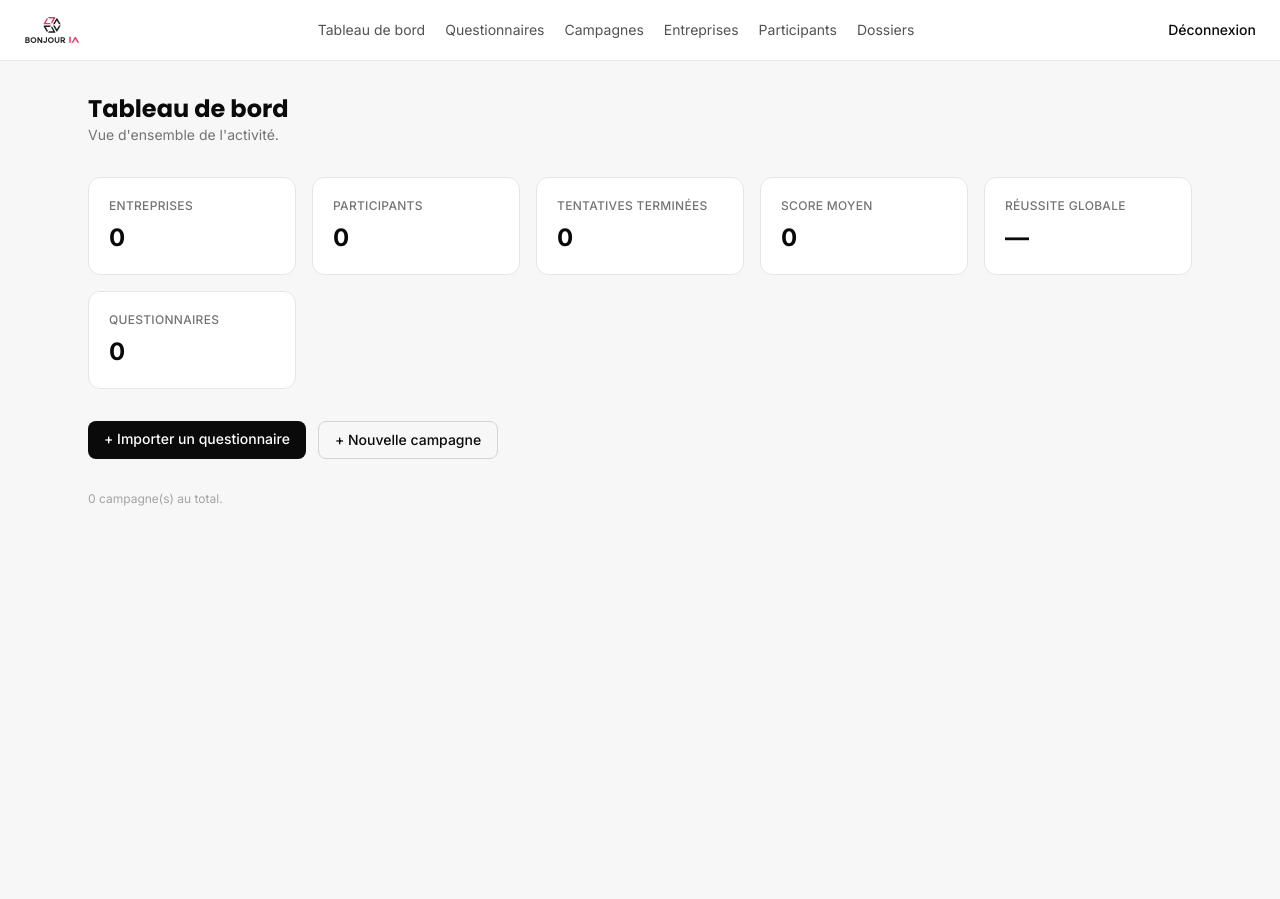
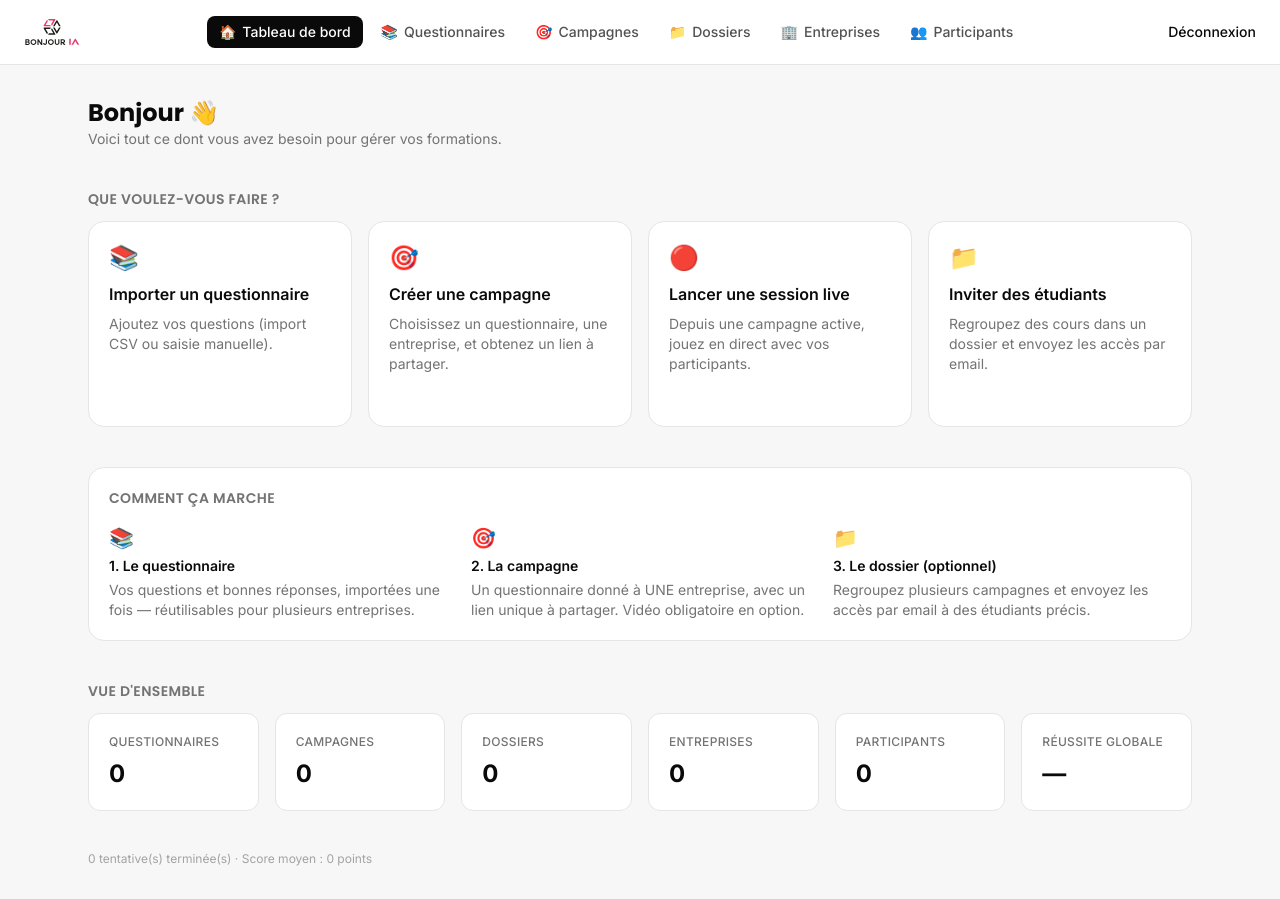
Before and after one commit to arthurbonjouria/quiz-interactif, a Next.js app: page /admin in a window 1280 px wide. Before the commit the page ends 800 px from the top, so only its background shows below. Built offline with nearby package versions, Linux system fonts and the light colour scheme; no server answers; the database is empty.

Commit message:
Simplify admin UX for trainers: action-first dashboard, guided how-it-works, active nav highlighting, cross-links

```diff
--- a/src/app/admin/(dashboard)/campaigns/new/page.tsx
+++ b/src/app/admin/(dashboard)/campaigns/new/page.tsx
@@ -1,13 +1,25 @@
 import { prisma } from "@/lib/db";
 import { NewCampaignForm } from "@/components/admin/NewCampaignForm";
 
-export default async function NewCampaignPage() {
+export default async function NewCampaignPage({
+  searchParams,
+}: {
+  searchParams: { questionnaireId?: string };
+}) {
   const questionnaires = await prisma.questionnaire.findMany({ orderBy: { createdAt: "desc" } });
 
   return (
     <div className="flex flex-col gap-6">
-      <h1 className="text-2xl font-bold">Nouvelle campagne</h1>
-      <NewCampaignForm questionnaires={questionnaires.map((q) => ({ id: q.id, title: q.title, category: q.category }))} />
+      <div>
+        <h1 className="text-2xl font-bold">Nouvelle campagne</h1>
+        <p className="text-sm text-neutral-500">
+          Associe un questionnaire à une entreprise et génère un lien unique à partager.
+        </p>
+      </div>
+      <NewCampaignForm
+        questionnaires={questionnaires.map((q) => ({ id: q.id, title: q.title, category: q.category }))}
+        defaultQuestionnaireId={searchParams.questionnaireId}
+      />
     </div>
   );
 }
--- a/src/app/admin/(dashboard)/campaigns/page.tsx
+++ b/src/app/admin/(dashboard)/campaigns/page.tsx
@@ -19,7 +19,12 @@ export default async function CampaignsPage() {
   return (
     <div className="flex flex-col gap-6">
       <div className="flex items-center justify-between">
-        <h1 className="text-2xl font-bold">Campagnes</h1>
+        <div>
+          <h1 className="text-2xl font-bold">Campagnes</h1>
+          <p className="text-sm text-neutral-500">
+            Un questionnaire donné à une entreprise. Copiez le lien, ou lancez une session live 🔴.
+          </p>
+        </div>
         <Link href="/admin/campaigns/new" className="rounded-lg bg-ink px-4 py-2 text-sm font-medium text-white hover:bg-brand">
           + Nouvelle campagne
         </Link>
--- a/src/app/admin/(dashboard)/companies/page.tsx
+++ b/src/app/admin/(dashboard)/companies/page.tsx
@@ -12,7 +12,12 @@ export default async function CompaniesPage() {
 
   return (
     <div className="flex flex-col gap-8">
-      <h1 className="text-2xl font-bold">Entreprises</h1>
+      <div>
+        <h1 className="text-2xl font-bold">Entreprises</h1>
+        <p className="text-sm text-neutral-500">
+          Regroupées automatiquement selon le domaine email des participants.
+        </p>
+      </div>
 
       <CompanyTable title="Entreprises clientes" companies={business} />
       {personal.length > 0 && (
--- a/src/app/admin/(dashboard)/folders/page.tsx
+++ b/src/app/admin/(dashboard)/folders/page.tsx
@@ -10,7 +10,12 @@ export default async function FoldersPage() {
   return (
     <div className="flex flex-col gap-6">
       <div className="flex items-center justify-between">
-        <h1 className="text-2xl font-bold">Dossiers de cours</h1>
+        <div>
+          <h1 className="text-2xl font-bold">Dossiers de cours</h1>
+          <p className="text-sm text-neutral-500">
+            Regroupez plusieurs campagnes et envoyez les accès par email à vos étudiants en une fois.
+          </p>
+        </div>
         <Link href="/admin/folders/new" className="rounded-lg bg-ink px-4 py-2 text-sm font-medium text-white hover:bg-brand">
           + Nouveau dossier
         </Link>
--- a/src/app/admin/(dashboard)/layout.tsx
+++ b/src/app/admin/(dashboard)/layout.tsx
@@ -1,15 +1,7 @@
 import Link from "next/link";
 import { auth, signOut } from "@/lib/auth";
 import { Logo } from "@/components/Logo";
-
-const NAV = [
-  { href: "/admin", label: "Tableau de bord" },
-  { href: "/admin/questionnaires", label: "Questionnaires" },
-  { href: "/admin/campaigns", label: "Campagnes" },
-  { href: "/admin/companies", label: "Entreprises" },
-  { href: "/admin/participants", label: "Participants" },
-  { href: "/admin/folders", label: "Dossiers" },
-];
+import { AdminNav } from "@/components/admin/AdminNav";
 
 export default async function AdminLayout({ children }: { children: React.ReactNode }) {
   const session = await auth();
@@ -26,13 +18,7 @@ export default async function AdminLayout({ children }: { children: React.ReactN
             <SignOutButton />
           </div>
         </div>
-        <nav className="-mx-4 flex gap-4 overflow-x-auto whitespace-nowrap px-4 text-sm sm:mx-0 sm:gap-5 sm:overflow-visible sm:px-0">
-          {NAV.map((item) => (
-            <Link key={item.href} href={item.href} className="shrink-0 text-neutral-600 hover:text-ink">
-              {item.label}
-            </Link>
-          ))}
-        </nav>
+        <AdminNav />
         <div className="hidden items-center gap-4 text-sm text-neutral-500 sm:flex">
           <span>{session?.user?.email}</span>
           <SignOutButton />
--- a/src/app/admin/(dashboard)/page.tsx
+++ b/src/app/admin/(dashboard)/page.tsx
@@ -3,13 +3,15 @@ import { prisma } from "@/lib/db";
 import { StatCard } from "@/components/admin/StatCard";
 
 export default async function AdminDashboardPage() {
-  const [companyCount, participantCount, finishedAttempts, campaigns, questionnaires, answerStats] = await Promise.all([
+  const [companyCount, participantCount, finishedAttempts, campaigns, questionnaires, answerStats, folders] =
+    await Promise.all([
       prisma.company.count({ where: { isPersonal: false } }),
       prisma.participant.count(),
       prisma.attempt.findMany({ where: { finishedAt: { not: null } }, select: { totalScore: true } }),
       prisma.campaign.count(),
       prisma.questionnaire.count(),
       prisma.answer.groupBy({ by: ["correct"], _count: { _all: true } }),
+      prisma.folder.count(),
     ]);
 
   const avgScore =
@@ -22,31 +24,121 @@ export default async function AdminDashboardPage() {
   const globalSuccessRate = totalAnswers > 0 ? Math.round((correctAnswers / totalAnswers) * 100) : null;
 
   return (
-    <div className="flex flex-col gap-8">
+    <div className="flex flex-col gap-10">
       <div>
-        <h1 className="text-2xl font-bold">Tableau de bord</h1>
-        <p className="text-sm text-neutral-500">Vue d&apos;ensemble de l&apos;activité.</p>
+        <h1 className="text-2xl font-bold">Bonjour 👋</h1>
+        <p className="text-sm text-neutral-500">Voici tout ce dont vous avez besoin pour gérer vos formations.</p>
       </div>
 
-      <div className="grid grid-cols-2 gap-4 sm:grid-cols-3 lg:grid-cols-5">
+      <div>
+        <h2 className="mb-3 text-sm font-semibold uppercase tracking-wide text-neutral-500">Que voulez-vous faire ?</h2>
+        <div className="grid grid-cols-1 gap-4 sm:grid-cols-2 lg:grid-cols-4">
+          <ActionCard
+            href="/admin/questionnaires/new"
+            emoji="📚"
+            title="Importer un questionnaire"
+            description="Ajoutez vos questions (import CSV ou saisie manuelle)."
+          />
+          <ActionCard
+            href="/admin/campaigns/new"
+            emoji="🎯"
+            title="Créer une campagne"
+            description="Choisissez un questionnaire, une entreprise, et obtenez un lien à partager."
+          />
+          <ActionCard
+            href="/admin/campaigns"
+            emoji="🔴"
+            title="Lancer une session live"
+            description="Depuis une campagne active, jouez en direct avec vos participants."
+          />
+          <ActionCard
+            href="/admin/folders/new"
+            emoji="📁"
+            title="Inviter des étudiants"
+            description="Regroupez des cours dans un dossier et envoyez les accès par email."
+          />
+        </div>
+      </div>
+
+      <HowItWorks />
+
+      <div>
+        <h2 className="mb-3 text-sm font-semibold uppercase tracking-wide text-neutral-500">Vue d&apos;ensemble</h2>
+        <div className="grid grid-cols-2 gap-4 sm:grid-cols-3 lg:grid-cols-6">
+          <StatCard label="Questionnaires" value={questionnaires} />
+          <StatCard label="Campagnes" value={campaigns} />
+          <StatCard label="Dossiers" value={folders} />
           <StatCard label="Entreprises" value={companyCount} />
           <StatCard label="Participants" value={participantCount} />
-        <StatCard label="Tentatives terminées" value={finishedAttempts.length} />
-        <StatCard label="Score moyen" value={avgScore} />
           <StatCard label="Réussite globale" value={globalSuccessRate === null ? "—" : `${globalSuccessRate}%`} />
-        <StatCard label="Questionnaires" value={questionnaires} />
+        </div>
       </div>
 
-      <div className="flex gap-3">
-        <Link href="/admin/questionnaires/new" className="rounded-lg bg-ink px-4 py-2 text-sm font-medium text-white hover:bg-brand">
-          + Importer un questionnaire
-        </Link>
-        <Link href="/admin/campaigns/new" className="rounded-lg border border-neutral-300 px-4 py-2 text-sm font-medium hover:border-ink">
-          + Nouvelle campagne
-        </Link>
-      </div>
-
-      <p className="text-xs text-neutral-400">{campaigns} campagne(s) au total.</p>
+      <p className="text-xs text-neutral-400">
+        {finishedAttempts.length} tentative(s) terminée(s) · Score moyen : {avgScore} points
+      </p>
     </div>
   );
 }
+
+function ActionCard({
+  href,
+  emoji,
+  title,
+  description,
+}: {
+  href: string;
+  emoji: string;
+  title: string;
+  description: string;
+}) {
+  return (
+    <Link
+      href={href}
+      className="group flex flex-col gap-2 rounded-2xl border border-neutral-200 bg-white p-5 transition hover:-translate-y-0.5 hover:border-brand hover:shadow-md"
+    >
+      <span className="text-2xl">{emoji}</span>
+      <span className="font-semibold text-ink">{title}</span>
+      <span className="text-sm text-neutral-500">{description}</span>
+      <span className="mt-1 text-sm font-semibold text-brand opacity-0 transition group-hover:opacity-100">
+        Commencer →
+      </span>
+    </Link>
+  );
+}
+
+function HowItWorks() {
+  const steps = [
+    {
+      emoji: "📚",
+      title: "1. Le questionnaire",
+      description: "Vos questions et bonnes réponses, importées une fois — réutilisables pour plusieurs entreprises.",
+    },
+    {
+      emoji: "🎯",
+      title: "2. La campagne",
+      description:
+        "Un questionnaire donné à UNE entreprise, avec un lien unique à partager. Vidéo obligatoire en option.",
+    },
+    {
+      emoji: "📁",
+      title: "3. Le dossier (optionnel)",
+      description: "Regroupez plusieurs campagnes et envoyez les accès par email à des étudiants précis.",
+    },
+  ];
+
+  return (
+    <div className="rounded-2xl border border-neutral-200 bg-white p-5">
+      <h2 className="mb-4 text-sm font-semibold uppercase tracking-wide text-neutral-500">Comment ça marche</h2>
+      <div className="grid grid-cols-1 gap-6 sm:grid-cols-3">
+        {steps.map((step) => (
+          <div key={step.title} className="flex flex-col gap-1">
+            <span className="text-xl">{step.emoji}</span>
+            <span className="text-sm font-semibold text-ink">{step.title}</span>
+            <span className="text-sm text-neutral-500">{step.description}</span>
+          </div>
+        ))}
+      </div>
+    </div>
+  );
+}
--- a/src/app/admin/(dashboard)/questionnaires/page.tsx
+++ b/src/app/admin/(dashboard)/questionnaires/page.tsx
@@ -16,14 +16,17 @@ export default async function QuestionnairesPage() {
   return (
     <div className="flex flex-col gap-6">
       <div className="flex items-center justify-between">
-        <h1 className="text-2xl font-bold">Questionnaires</h1>
+        <div>
+          <h1 className="text-2xl font-bold">Questionnaires</h1>
+          <p className="text-sm text-neutral-500">Vos banques de questions, réutilisables pour plusieurs campagnes.</p>
+        </div>
         <Link href="/admin/questionnaires/new" className="rounded-lg bg-ink px-4 py-2 text-sm font-medium text-white hover:bg-brand">
           + Nouveau questionnaire
         </Link>
       </div>
 
       <div className="overflow-x-auto rounded-xl border border-neutral-200 bg-white">
-        <table className="w-full min-w-[560px] text-left text-sm">
+        <table className="w-full min-w-[620px] text-left text-sm">
           <thead className="bg-neutral-50 text-xs uppercase text-neutral-500">
             <tr>
               <th className="px-4 py-3">Titre</th>
@@ -40,10 +43,18 @@ export default async function QuestionnairesPage() {
                 <td className="px-4 py-3">{CATEGORY_LABELS[q.category] ?? q.category}</td>
                 <td className="px-4 py-3">{q._count.questions}</td>
                 <td className="px-4 py-3">{q._count.campaigns}</td>
-                <td className="px-4 py-3 text-right">
-                  <Link href={`/admin/questionnaires/${q.id}`} className="text-brand hover:underline">
-                    Ouvrir
-                  </Link>
+                <td className="px-4 py-3">
+                  <div className="flex items-center justify-end gap-3">
+                    <Link
+                      href={`/admin/campaigns/new?questionnaireId=${q.id}`}
+                      className="text-neutral-500 hover:text-ink"
+                    >
+                      + Campagne
+                    </Link>
+                    <Link href={`/admin/questionnaires/${q.id}`} className="text-brand hover:underline">
+                      Ouvrir
+                    </Link>
+                  </div>
                 </td>
               </tr>
             ))}
--- /dev/null
+++ b/src/components/admin/AdminNav.tsx
@@ -0,0 +1,37 @@
+"use client";
+
+import Link from "next/link";
+import { usePathname } from "next/navigation";
+
+const NAV = [
+  { href: "/admin", label: "Tableau de bord", emoji: "🏠" },
+  { href: "/admin/questionnaires", label: "Questionnaires", emoji: "📚" },
+  { href: "/admin/campaigns", label: "Campagnes", emoji: "🎯" },
+  { href: "/admin/folders", label: "Dossiers", emoji: "📁" },
+  { href: "/admin/companies", label: "Entreprises", emoji: "🏢" },
+  { href: "/admin/participants", label: "Participants", emoji: "👥" },
+];
+
+export function AdminNav() {
+  const pathname = usePathname();
+
+  return (
+    <nav className="-mx-4 flex gap-1 overflow-x-auto whitespace-nowrap px-4 text-sm sm:mx-0 sm:gap-1.5 sm:overflow-visible sm:px-0">
+      {NAV.map((item) => {
+        const isActive = item.href === "/admin" ? pathname === "/admin" : pathname.startsWith(item.href);
+        return (
+          <Link
+            key={item.href}
+            href={item.href}
+            className={`shrink-0 rounded-lg px-3 py-1.5 font-medium transition ${
+              isActive ? "bg-ink text-white" : "text-neutral-600 hover:bg-neutral-100 hover:text-ink"
+            }`}
+          >
+            <span className="mr-1.5">{item.emoji}</span>
+            {item.label}
+          </Link>
+        );
+      })}
+    </nav>
+  );
+}
--- a/src/components/admin/NewCampaignForm.tsx
+++ b/src/components/admin/NewCampaignForm.tsx
@@ -5,9 +5,19 @@ import { useRouter } from "next/navigation";
 
 type Questionnaire = { id: string; title: string; category: string };
 
-export function NewCampaignForm({ questionnaires }: { questionnaires: Questionnaire[] }) {
+export function NewCampaignForm({
+  questionnaires,
+  defaultQuestionnaireId,
+}: {
+  questionnaires: Questionnaire[];
+  defaultQuestionnaireId?: string;
+}) {
   const router = useRouter();
-  const [questionnaireId, setQuestionnaireId] = useState(questionnaires[0]?.id ?? "");
+  const [questionnaireId, setQuestionnaireId] = useState(
+    defaultQuestionnaireId && questionnaires.some((q) => q.id === defaultQuestionnaireId)
+      ? defaultQuestionnaireId
+      : (questionnaires[0]?.id ?? "")
+  );
   const [label, setLabel] = useState("");
   const [companyDomain, setCompanyDomain] = useState("");
   const [companyName, setCompanyName] = useState("");
```
Lines whose indentation alone changed are shown as unchanged.
